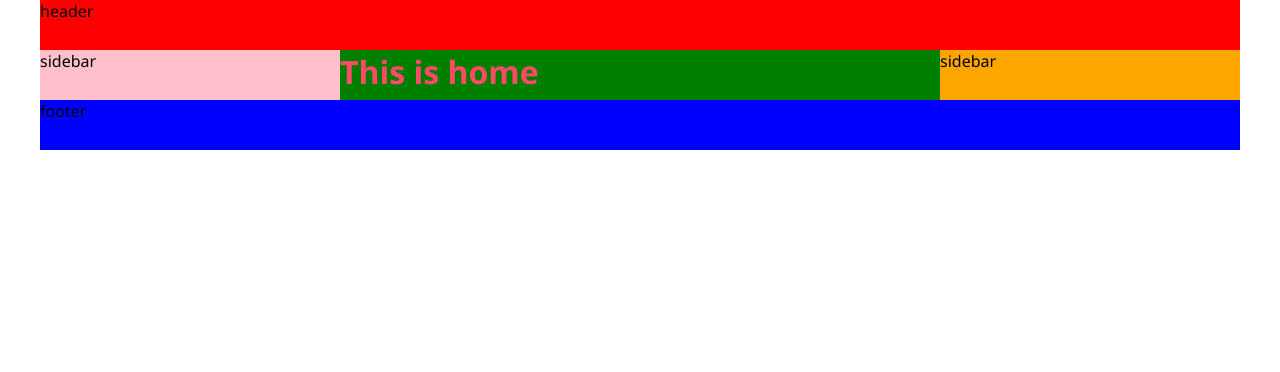
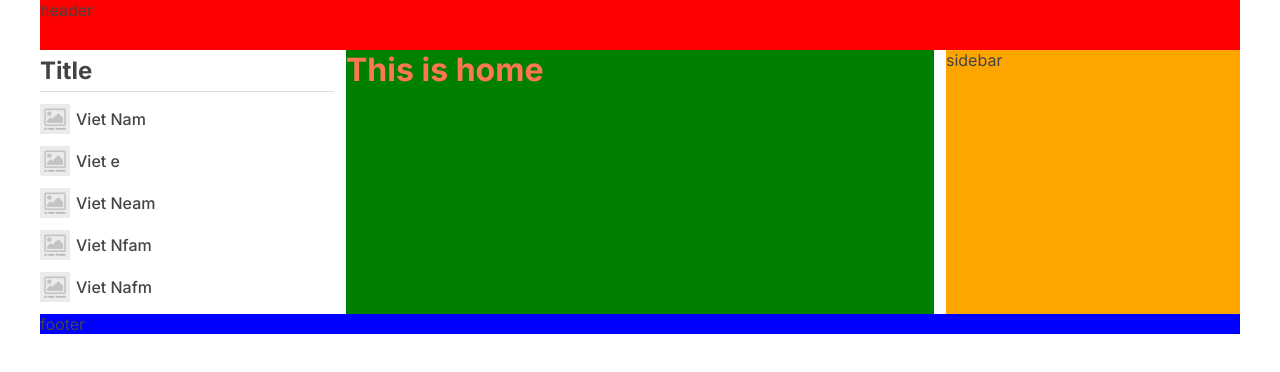
Before and after one commit to long5436/chuyen-de-web2-react-front-end, a React (Vite) app: page / in a window 1280 px wide. Shown: the top 372 px of the page. Built offline with nearby package versions, Linux system fonts and the light colour scheme.

Commit message:
code sidebar

```diff
--- a/src/Layouts/DefaultLayout/DefaultLayout.jsx
+++ b/src/Layouts/DefaultLayout/DefaultLayout.jsx
@@ -1,6 +1,7 @@
 import PropTypes from 'prop-types';
 import className from 'classnames/bind';
 
+import Sidebar from '~/components/Sidebar';
 import styles from './DefaultLayout.module.scss';
 
 const cx = className.bind(styles);
@@ -9,33 +10,19 @@ function DefaultLayout({ children }) {
   return (
     <div className={cx('wrapper')}>
       <div className={cx('content')}>
-        <div style={{ background: 'red', height: 50 }}>
-          {/* component header */}header
-        </div>
+        <div style={{ background: 'red', height: 50 }}>{/* component header */}header</div>
         <div className={cx('layout-body')}>
-          <div
-            style={{ background: 'pink', height: 50 }}
-            className={cx('sidebar-left')}
-          >
-            sidebar
+          <div style={{ background: '' }} className={cx('sidebar-left')}>
+            <Sidebar />
           </div>
-          <div
-            style={{ background: 'green', height: 50 }}
-            className={cx('body-content')}
-          >
+          <div style={{ background: 'green' }} className={cx('body-content')}>
             {children}
           </div>
-          <div
-            style={{ background: 'orange', height: 50 }}
-            className={cx('sidebar-right')}
-          >
+          <div style={{ background: 'orange' }} className={cx('sidebar-right')}>
             sidebar
           </div>
         </div>
-        <div
-          style={{ background: 'blue', height: 50 }}
-          className={cx('footer')}
-        >
+        <div style={{ background: 'blue' }} className={cx('footer')}>
           footer
         </div>
       </div>
--- a/src/Layouts/DefaultLayout/DefaultLayout.module.scss
+++ b/src/Layouts/DefaultLayout/DefaultLayout.module.scss
@@ -12,6 +12,7 @@
 .layout-body {
     display: grid;
     grid-template-columns: 1fr 2fr 1fr;
+    gap: 12px;
 }
 
 @media screen and (max-width: 960px) {
--- a/src/components/GlobalStyles/Global.scss
+++ b/src/components/GlobalStyles/Global.scss
@@ -1,8 +1,13 @@
+@import url('https://fonts.googleapis.com/css2?family=Inter:wght@400;500;600;700&display=swap');
+
 :root {
-  --color-primary: rgb(254, 73, 104);
+    --color-primary: #ff7751;
+    --color-primary-transparent: rgba(255, 119, 81, 0.2);
     --color-background: #f4f5f9;
+    --color-text: #444;
 
     --border-radius: 10px;
+    --border-color: #ddd;
 
     --wrapper-width: 1280px;
     --wrapper-padding: 40px;
@@ -10,8 +15,10 @@
 }
 
 * {
-  font-family: 'Segoe UI', Tahoma, Geneva, Verdana, sans-serif;
+    // font-family: 'Segoe UI', Tahoma, Geneva, Verdana, sans-serif;
+    font-family: 'Inter', sans-serif;
     box-sizing: border-box;
     margin: 0;
     padding: 0;
+    color: var(--color-text);
 }
--- /dev/null
+++ b/src/components/Image/Image.jsx
@@ -0,0 +1,25 @@
+import { useState, useEffect } from 'react';
+import PropTypes from 'prop-types';
+import errImg from '~/assets/images/img-notfound.jpg';
+
+function Image({ src, alt, className }) {
+  const [imgSrc, setimgSrc] = useState(src);
+
+  useEffect(() => {
+    if (!src) setimgSrc(errImg);
+  });
+
+  return (
+    <>
+      <img src={imgSrc} alt={alt} className={className} />
+    </>
+  );
+}
+
+Image.prototype = {
+  src: PropTypes.string,
+  alt: PropTypes.string,
+  className: PropTypes.object,
+};
+
+export default Image;
--- /dev/null
+++ b/src/components/Image/index.js
@@ -0,0 +1 @@
+export { default } from './Image';
--- /dev/null
+++ b/src/components/Sidebar/Sidebar.jsx
@@ -0,0 +1,35 @@
+import classNames from 'classnames/bind';
+import Image from '~/components/Image';
+import styles from './Sidebar.module.scss';
+
+const cx = classNames.bind(styles);
+
+function Sidebar() {
+  const fakeData = [
+    { avatar: '', name: 'Viet Nam' },
+    { avatar: '', name: 'Viet e' },
+    { avatar: '', name: 'Viet Neam' },
+    { avatar: '', name: 'Viet Nfam' },
+    { avatar: '', name: 'Viet Nafm' },
+  ];
+
+  return (
+    <div className={cx('sidebar')}>
+      <h2 className={cx('title')}>Title</h2>
+      <div className={cx('content')}>
+        {fakeData.map((item, index) => {
+          return (
+            <div key={index} className={cx('content-item')}>
+              <div className={cx('content-avatar')}>
+                <Image src="" alt="" className={cx('image')} />
+              </div>
+              <h3 className={cx('content-title')}>{item.name}</h3>
+            </div>
+          );
+        })}
+      </div>
+    </div>
+  );
+}
+
+export default Sidebar;
--- /dev/null
+++ b/src/components/Sidebar/Sidebar.module.scss
@@ -0,0 +1,40 @@
+.sidebar {
+}
+.title {
+    padding: 6px 0;
+}
+.content {
+    padding: 6px 0;
+    border-top: 1px solid var(--border-color);
+}
+.content-item {
+    display: flex;
+    align-items: center;
+    padding: 6px 0;
+    cursor: pointer;
+
+    &:hover {
+        background-color: var(--color-primary-transparent);
+        border-radius: 4px;
+        padding: 6px;
+
+        .content-title {
+            color: var(--color-primary);
+        }
+    }
+}
+.content-avatar {
+    margin-right: 6px;
+    width: 30px;
+    height: 30px;
+    // border-radius: 50%;
+    background: tomato;
+}
+.image {
+    width: inherit;
+    height: inherit;
+}
+.content-title {
+    font-weight: 500;
+    font-size: 1rem;
+}
--- /dev/null
+++ b/src/components/Sidebar/index.js
@@ -0,0 +1 @@
+export { default } from './Sidebar';
```
Also changed, not shown: src/assets/images/img-notfound.jpg (added). Lines whose indentation alone changed are shown as unchanged.
